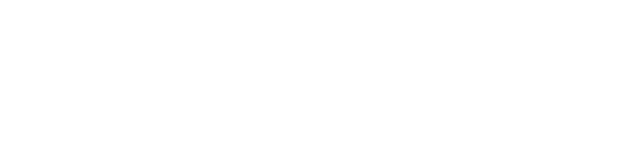
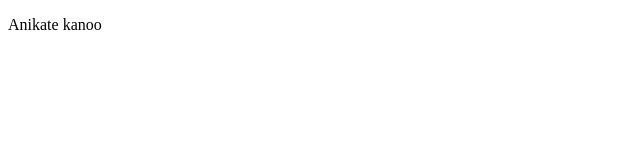
Before and after one commit to anikate2891/Prime, a plain HTML site: page index.html in a window 1280 px wide. Shown: the whole page, without its empty margins (0-640 px from the left). Drawn offline with Linux system fonts and the light colour scheme.

Commit message:
add name

```diff
--- a/index.html
+++ b/index.html
@@ -7,6 +7,6 @@
     <title>Document</title>
 </head>
 <body>
-
+    <p>Anikate kanoo</p>
 </body>
 </html>
```
